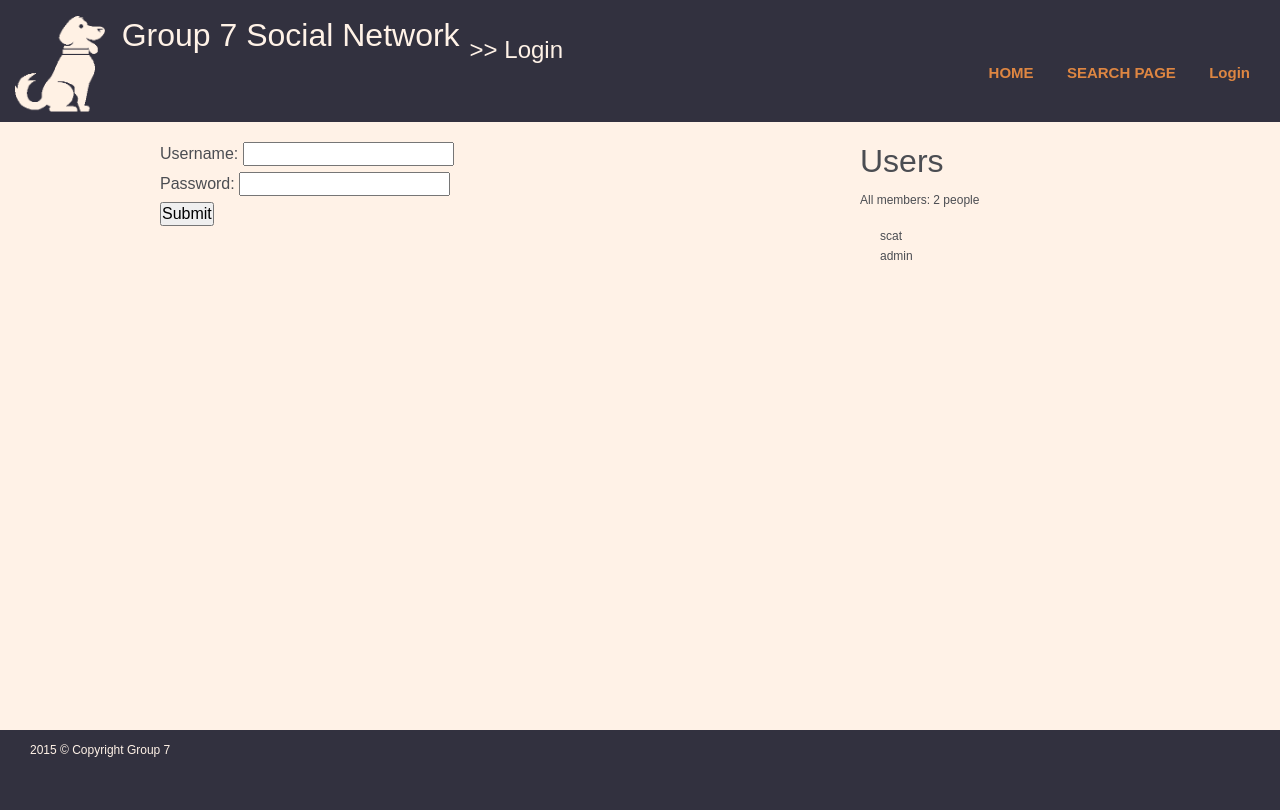
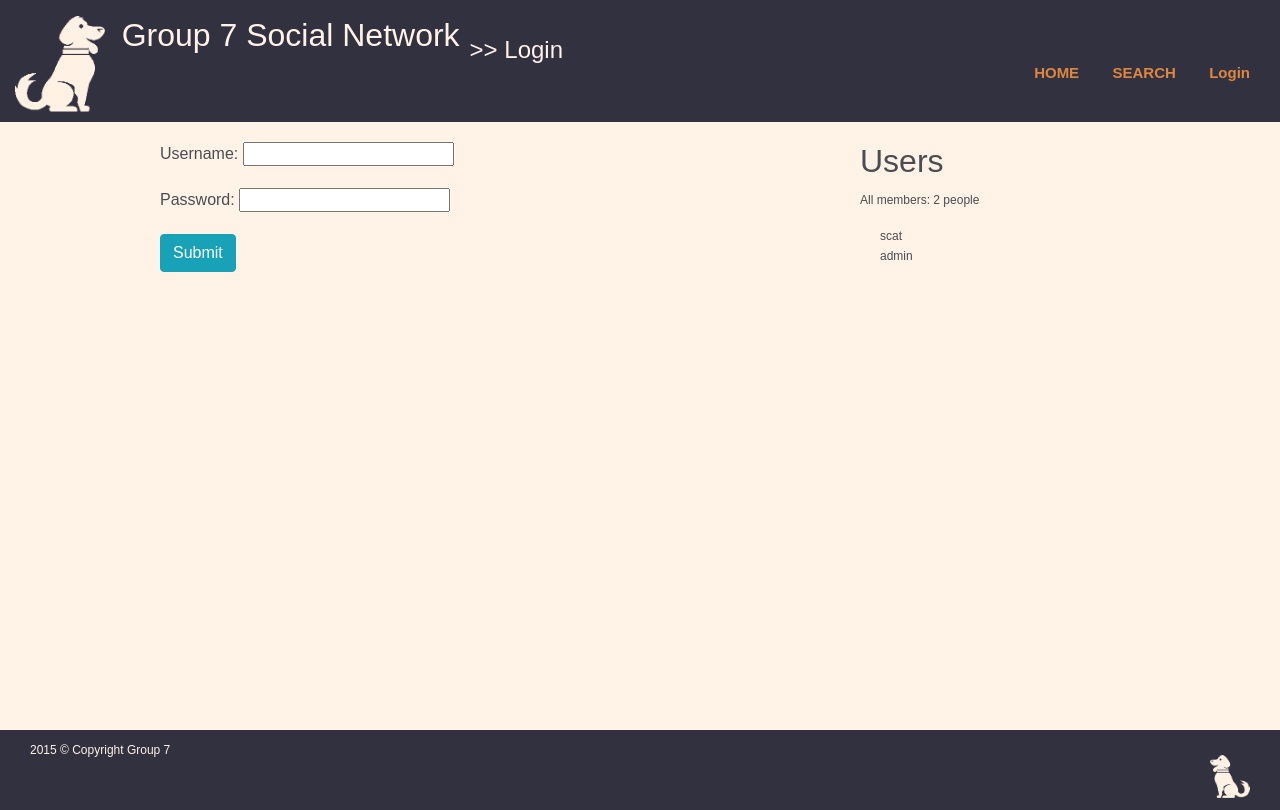
Before and after one commit to curtismayott/CT310Group7, a PHP site: page /login.php in a window 1280 px wide. Run offline with PHP 8.4, Linux system fonts and the light colour scheme; data comes from the database, SQL or seed files in the repository; both versions use the stored data as it was after the commit; some libraries are stand-ins or nearby versions.

Commit message:
header link fixed

```diff
--- a/assets/css/style.css
+++ b/assets/css/style.css
@@ -242,6 +242,7 @@ footer {
 	font-size: 12px;
 	background: #32313f;
 	padding-left: 30px;
+	padding-right:30px;
 	margin-bottom: -10px;
 
 	width:100%;
@@ -256,6 +257,15 @@ footer p{
 	margin-bottom: -5px;
 }
 
+#logo2{
+	width: 40px;
+	padding-bottom:10px;
+	float:right;
+
+	-moz-transform: scaleX(-1); /* For Mozilla Firefox */
+	-o-transform: scaleX(-1);   /* For Opera */
+	-webkit-transform: scaleX(-1); /* For Safari, Google chrome */
+}
 form {
 	height: 90%;
 }
--- a/inc/footer.php
+++ b/inc/footer.php
@@ -2,6 +2,7 @@
 		</main>
 		<footer>
 			<p>2015 © Copyright Group 7</p>
+			<img id = "logo2" src = "assets/img/logo.gif" alt="dog logo">
 			<?php
 			if(isset($_SESSION['user_name']) && $dbh->isUserLoggedIn($_SESSION['user_id'])){
 				?><p>Logged in for: <?php echo (time() - $_SESSION['starttime']); ?> seconds.</p><?php
--- a/inc/header.php
+++ b/inc/header.php
@@ -2,6 +2,7 @@
 	include_once("./lib/config.php");
 	include_once("./lib/dbhelper.php");
 	include_once("./lib/util.php");
+	require_once "./user.php";
 	$dbh = new DBHelper();
 ?>
 <!DOCTYPE html>
@@ -29,8 +30,8 @@
 			<div class = "col-md-6">
 				<nav>
 				<ul>
-					<li><a id="home-nav" href="index.php">HOME</a></li>
-					<li><a id="search-page" href="search.php">SEARCH PAGE</a></li>
+					<li><a href="index.php">HOME</a></li>
+					<li><a href="search.php">SEARCH</a></li>
 					<?php
 						if(isset($_SESSION['user_name']) && $dbh->isAdmin($_SESSION['user_id']) && $dbh->isUserLoggedIn($_SESSION['user_id'])){
 						// add link to register users (isAdmin = true)
@@ -41,11 +42,13 @@
 					<?php
 						if(isset($_SESSION['user_name']) && $dbh->isUserLoggedIn($_SESSION['user_id'])){
 							?>
-							<li>Logged in as <a id="logout" href="./logout.php"><?php echo $_SESSION['user_name']; ?></a></li>
+							<li>Logged in as <a href="profile.php?user=<?php echo $_SESSION['user_name'];?>">
+							<?php echo $_SESSION['user_name'];?></a></li>
+							<li><a href="./logout.php">Log out </a></li>
 							<?php
 						}else{
 							?>
-							<li><a id="login" href="./login.php">Login</a>
+							<li><a href="./login.php">Login</a>
 							<?php
 						}
 					?>
--- a/login.php
+++ b/login.php
@@ -42,7 +42,7 @@ $dbh must be created before including header
 
 		<?php
 			if(count($errors) > 0){ ?>
-			<div>
+			<div class="alert alert-danger">
 			<h4>Please fix the following errors.</h4>
 				<ul>
 					<?php
@@ -59,18 +59,18 @@ $dbh must be created before including header
 			} //End if count($errors);
 		?>
 		<form method="post" action="./login.php">
-			<div>
+			<div class="form-group">
 				<label for="username">Username:</label>
 				<input type="text" id="username" name="username" required  />
-			</div>
-			<div>
+			</div >
+			<div class="form-group">
 				<label for="password">Password:</label>
 				<input type="password" id="password" name="password" required />
 
 			</div>
-			<div>
-				<input type="submit" />
-			</div>
+
+				<input type="submit" class="btn btn-info"/>
+
 		</form>
 	</div>
 <?php
--- a/profile.php
+++ b/profile.php
@@ -4,10 +4,12 @@
 	$userName = isset($_GET['user']) ? $_GET['user'] : "";
 	//$profile = isset($_POST['profile']) ? $_POST['profile'] : "";
 
-
+	session_name("SocialNetwork");
+	session_start();
 	include("inc/header.php");
 	include("lib/files.php");
 	include("lib/userOperations.php");
+
 
 	$util = new util();
 	$user = $dbh->getUserByUsername($userName);  //test db usage... Lisa
--- a/search.php
+++ b/search.php
@@ -1,9 +1,11 @@
 <?php
 	$title = "Search Users";
 	$userName = isset($_GET['user']) ? $_GET['user'] : "";
-
+	session_name("SocialNetwork");
+	session_start();
 	include("inc/header.php");
 	include("lib/files.php");
+
 ?>
  			<div class="leftContent">
 				<h2>Userlist</h2>
```
Also changed, not shown: logout.php (+5 -3 lines), second_auth.php (+5 -5 lines), lib/socialnetwork.db.
